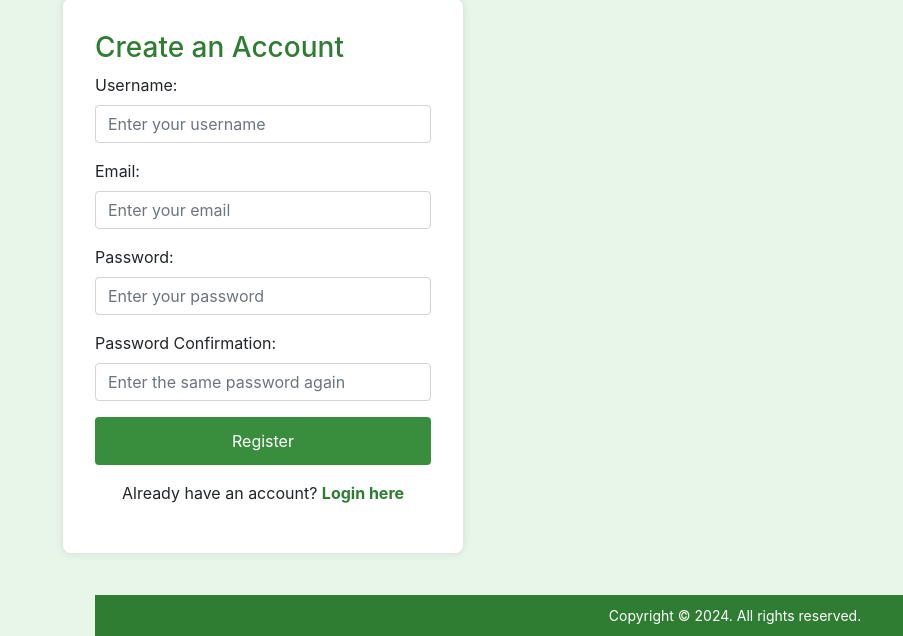
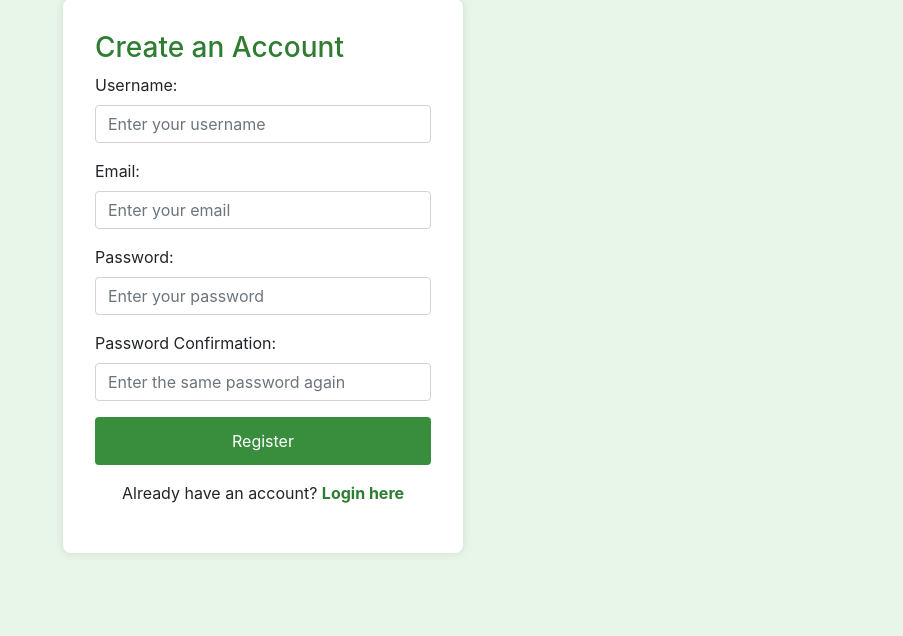
Before and after one commit to prakriti-khadka11/expense_tracker_web, a Django app: page /register/ in a window 1280 px wide. Shown: the part 164-800 px from the top of the page, without its empty margins (377-1280 px from the left). Run offline with Django 5.2, Linux system fonts and the light colour scheme; some libraries are stand-ins or nearby versions.

Commit message:
removed footer in register

```diff
--- a/templates/register.html
+++ b/templates/register.html
@@ -193,12 +193,6 @@
 
         <p class="text-center mt-3">Already have an account? <a href="{% url 'login' %}">Login here</a></p>
 
-
-
-
-    <footer>
-        <div>Copyright © 2024. All rights reserved.</div>
-    </footer>
     <script src="https://code.jquery.com/jquery-3.5.1.slim.min.js"></script>
     <script src="https://cdn.jsdelivr.net/npm/@popperjs/core@2.9.3/dist/umd/popper.min.js"></script>
     <script src="https://stackpath.bootstrapcdn.com/bootstrap/4.5.2/js/bootstrap.min.js"></script>
```
